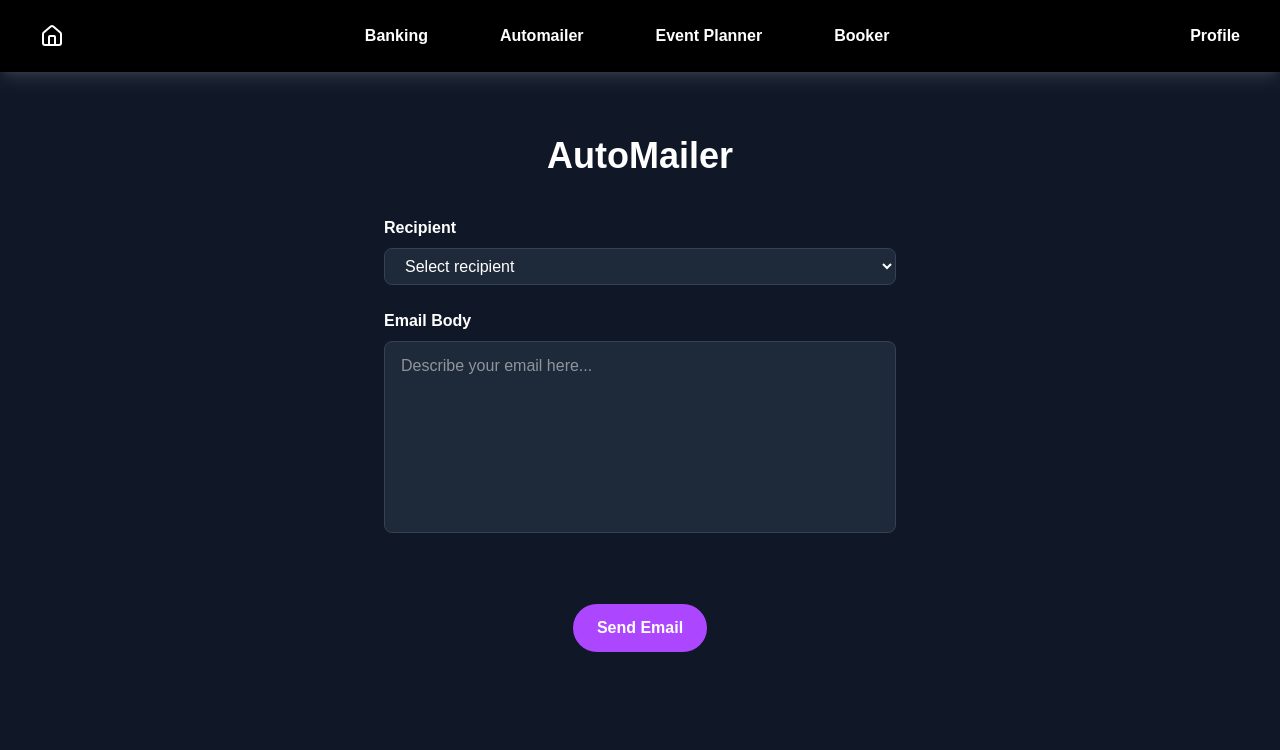
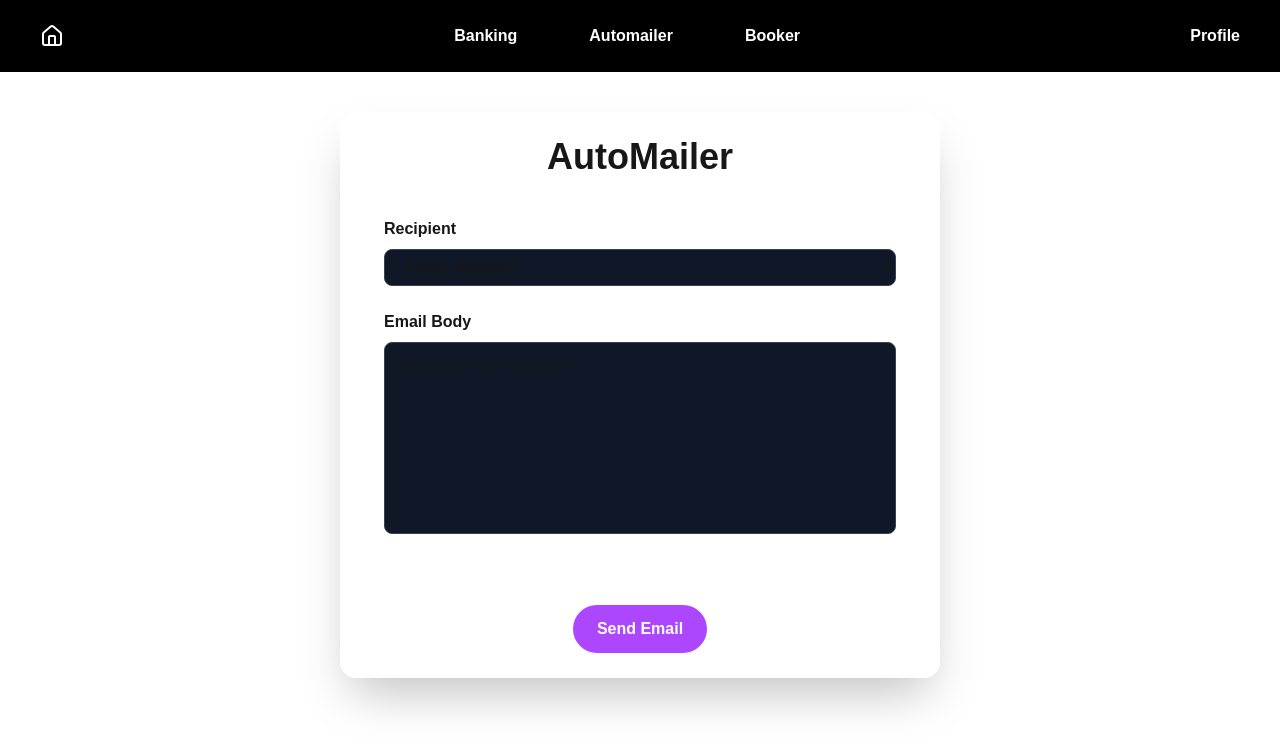
Before and after one commit to George-Lupalenko/LifeFlow, a Next.js app in the folder frontend/: page /automailer in a window 1280 px wide. Shown: the top 750 px of the page. Built offline with nearby package versions, Linux system fonts and the light colour scheme.

Commit message:
small design improvements

```diff
--- a/frontend/src/app/automailer/page.tsx
+++ b/frontend/src/app/automailer/page.tsx
@@ -12,7 +12,7 @@ export default function AutoMailerPage() {
     const [responseBody, setResponseBody] = useState<any>(null);
     const [isResponseOpen, setIsResponseOpen] = useState(false);
     const [isSending, setIsSending] = useState(false);
-    const {settings} = useSettings();
+    const { settings } = useSettings();
 
     const [recentRecipients, setRecentRecipients] = useState<string[]>([]);
 
@@ -65,14 +65,13 @@ export default function AutoMailerPage() {
 
 
     return (
-        <>
-            <main className="w-full flex-1 bg-gray-900 overflow-auto text-white flex flex-col items-center py-16 px-6">
+        <div className="max-w-2xl min-w-[600px] mx-auto mt-10 p-6 bg-white/5 rounded-2xl shadow-2xl border border-white/10 backdrop-blur flex flex-col items-center">
             <h1 className="text-4xl font-bold mb-10">AutoMailer</h1>
 
-                <div className="mb-6 w-full max-w-lg">
+            <div className="mb-6 w-full max-w-lg z-20">
                 <label className="block mb-2 font-semibold">Recipient</label>
                 <select
-                        className="w-full px-4 py-2 rounded-lg bg-gray-800 border border-gray-700 focus:outline-none focus:ring-2 focus:ring-purple-500"
+                    className="w-full px-4 py-2 rounded-lg bg-gray-900 border border-gray-700 focus:outline-none focus:ring-2 focus:ring-purple-500"
                     value={recipient}
                     onChange={(e) => {
                         setSubject(e.target.value)
@@ -90,7 +89,7 @@ export default function AutoMailerPage() {
                     <input
                         type="email"
                         placeholder="Enter email"
-                            className="mt-2 w-full px-4 py-2 rounded-lg bg-gray-800 border border-gray-700 focus:outline-none focus:ring-2 focus:ring-purple-500"
+                        className="mt-2 w-full px-4 py-2 rounded-lg bg-gray-900 border border-gray-700 focus:outline-none focus:ring-2 focus:ring-purple-500"
                         onChange={(e) => setSubject(e.target.value)}
                     />
                 )}
@@ -99,7 +98,7 @@ export default function AutoMailerPage() {
             <div className="mb-6 w-full max-w-lg">
                 <label className="block mb-2 font-semibold">Email Body</label>
                 <textarea
-                        className="w-full h-48 px-4 py-3 rounded-lg bg-gray-800 border border-gray-700 focus:outline-none focus:ring-2 focus:ring-purple-500 resize-none"
+                    className="w-full h-48 px-4 py-3 rounded-lg bg-gray-900 border border-gray-700 focus:outline-none focus:ring-2 focus:ring-purple-500 resize-none"
                     placeholder="Describe your email here..."
                     value={emailBody}
                     onChange={(e) => setEmailBody(e.target.value)}
@@ -109,7 +108,7 @@ export default function AutoMailerPage() {
                 <div className="w-full max-w-lg mt-8">
                     <div
                         onClick={() => setIsResponseOpen(!isResponseOpen)}
-                            className="flex justify-between items-center cursor-pointer bg-gray-800 rounded-lg p-4 hover:bg-gray-700 transition-colors"
+                        className="flex justify-between items-center cursor-pointer bg-gray-900 rounded-lg p-4 hover:bg-gray-700 transition-colors"
                     >
                         <span className="font-semibold text-white">Email Response</span>
                         <motion.div
@@ -124,7 +123,7 @@ export default function AutoMailerPage() {
                                 initial={{ opacity: 0, height: 0 }}
                                 animate={{ opacity: 1, height: 'auto' }}
                                 exit={{ opacity: 0, height: 0 }}
-                                    className="overflow-hidden bg-gray-800 rounded-b-lg p-4 text-gray-200 text-sm whitespace-pre-wrap"
+                                className="overflow-hidden bg-gray-900 rounded-b-lg p-4 text-gray-200 text-sm whitespace-pre-wrap"
                             >
                                 {responseBody}
                             </motion.div>
@@ -156,7 +155,6 @@ export default function AutoMailerPage() {
                     </motion.div>
                 )}
             </AnimatePresence>
-            </main>
-        </>
+        </div>
     );
 }
--- a/frontend/src/app/banking/page.tsx
+++ b/frontend/src/app/banking/page.tsx
@@ -56,7 +56,7 @@ export default function BankingPage() {
     };
 
     return (
-        <div className="max-w-2xl min-w-[400px] mx-auto mt-10 p-6 bg-white/5 rounded-2xl shadow-xl border border-white/10 backdrop-blur">
+        <div className="max-w-2xl min-w-[400px] mx-auto mt-10 p-6 bg-white/5 rounded-2xl shadow-2xl border border-white/10 backdrop-blur">
             <h1 className="text-3xl font-bold text-center text-white mb-6">
                 Banking Analyze
             </h1>
--- a/frontend/src/app/booker/page.tsx
+++ b/frontend/src/app/booker/page.tsx
@@ -17,10 +17,10 @@ export default function BookerPage() {
 
     try {
       const res = await axios.post(process.env.NEXT_PUBLIC_BOOKER || '', {
-        prompt,
+        query: prompt,
       });
 
-      setResponseText(res.data.text || JSON.stringify(res.data));
+      setResponseText(res.data.airecomendation || JSON.stringify(res.data));
       setModal({ type: 'success', message: 'Plan generated successfully!' });
     } catch (err) {
       setModal({ type: 'error', message: 'Failed to generate plan.' });
@@ -53,7 +53,6 @@ export default function BookerPage() {
         {loading ? 'Generating...' : 'Generate Plan'}
       </button>
 
-      {/* ------------------------- Loading Overlay ------------------------- */}
       {loading && (
         <div className="fixed inset-0 flex items-center justify-center bg-black/60 backdrop-blur-sm z-50">
           <div className="bg-white/10 border border-white/30 p-8 rounded-2xl shadow-xl flex flex-col items-center gap-4">
@@ -63,7 +62,6 @@ export default function BookerPage() {
         </div>
       )}
 
-      {/* ------------------------- Success/Error Modal ------------------------- */}
       {modal && (
         <div className="fixed inset-0 flex items-center justify-center bg-black/60 backdrop-blur-sm z-50">
           <div className="bg-gray-900 border border-white/20 p-8 rounded-2xl shadow-xl text-center w-80">
@@ -87,7 +85,6 @@ export default function BookerPage() {
         </div>
       )}
 
-      {/* ------------------------- Result Block ------------------------- */}
       {responseText && (
         <div className="mt-10 p-6 bg-gray-900 border border-white/10 rounded-xl text-white">
           <h2 className="text-xl font-bold mb-4">Generated Travel Plan:</h2>
--- a/frontend/src/app/globals.css
+++ b/frontend/src/app/globals.css
@@ -14,7 +14,7 @@
 
 @media (prefers-color-scheme: dark) {
   :root {
-    --background: #0a0a0a;
+    --background: #151515;
     --foreground: #ededed;
   }
 }
--- a/frontend/src/app/layout.tsx
+++ b/frontend/src/app/layout.tsx
@@ -27,7 +27,7 @@ export default function RootLayout({
   return (
     <html lang="en">
       <body
-        className={`${geistSans.variable} ${geistMono.variable} antialiased overflow-auto overflow-x-hidden flex flex-col min-h-screen`}
+        className={`${geistSans.variable} ${geistMono.variable} antialiased bg-black/5 overflow-auto overflow-x-hidden flex flex-col min-h-screen`}
       >
         <SettingsProvider>
           <Header />
--- a/frontend/src/app/page.tsx
+++ b/frontend/src/app/page.tsx
@@ -8,7 +8,6 @@ export default function MainPage() {
   const buttons = [
     { href: '/banking', label: 'Banking' },
     { href: '/automailer', label: 'AutoMailer' },
-    { href: '/events', label: 'Event Planner' },
     { href: '/booker', label: 'Booker' },
   ];
 
--- a/frontend/src/app/profile/page.tsx
+++ b/frontend/src/app/profile/page.tsx
@@ -14,7 +14,6 @@ export default function ProfilePage() {
   const tabs = [
     { id: "emails", label: "Automailer" },
     { id: "banking", label: "Banking analysis" },
-    { id: "booking", label: "Booker" },
   ];
 
   useEffect(() => {
@@ -39,7 +38,7 @@ export default function ProfilePage() {
   };
 
   return (
-    <main className="flex-1 bg-black text-white py-12 px-6 flex flex-col items-center">
+        <div className="max-w-2xl min-w-[600px] mx-auto mt-10 p-6 bg-white/5 rounded-2xl shadow-2xl border border-white/10 backdrop-blur">
       <h1 className="text-4xl font-bold text-center mb-10">Profile Settings</h1>
 
       <div className="w-full max-w-xl bg-gray-900 border border-white/20 rounded-lg shadow-lg overflow-hidden">
@@ -69,7 +68,7 @@ export default function ProfilePage() {
                 <input
                   value={localSettings.name}
                   onChange={(e) => handleFieldChange("name", e.target.value)}
-                  className="w-full bg-gray-800 border border-gray-700 px-4 py-2 rounded-lg outline-none focus:ring-2 focus:ring-purple-500"
+                  className="w-full bg-white/5 border border-gray-700 px-4 py-2 rounded-lg outline-none focus:ring-2 focus:ring-purple-500"
                 />
               </div>
 
@@ -115,12 +114,6 @@ export default function ProfilePage() {
               </div>
             </div>
           )}
-
-          {activeTab === "booking" && (
-            <div className="space-y-4">
-              {/* To be added... */}
-            </div>
-          )}
         </div>
       </div>
 
@@ -132,6 +125,6 @@ export default function ProfilePage() {
           {saved ? "Saved!" : "Save Settings"}
         </button>
       </div>
-    </main>
+    </div>
   );
 }
--- a/frontend/src/components/Header/Header.tsx
+++ b/frontend/src/components/Header/Header.tsx
@@ -30,20 +30,12 @@ export default function Header() {
           </Link>
 
           <Link
-            href="/events"
-            className="px-4 py-2 rounded-xl font-bold hover:bg-white hover:text-black transition-all duration-300"
-          >
-            Event Planner
-          </Link>
-
-          <Link
             href="/booker"
             className="px-4 py-2 rounded-xl font-bold hover:bg-white hover:text-black transition-all duration-300"
           >
             Booker
           </Link>
         </div>
-
 
         <Link
           href="/profile"
```
Lines whose indentation alone changed are shown as unchanged.
